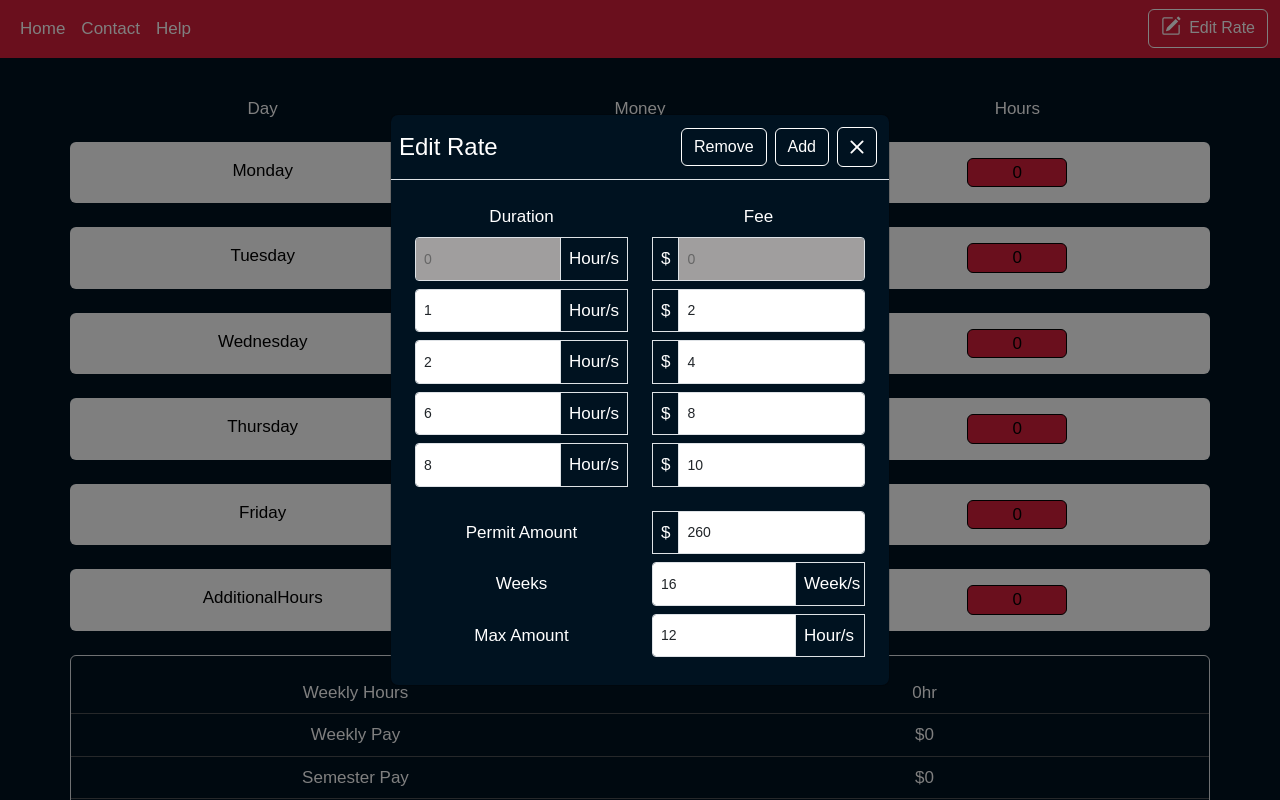
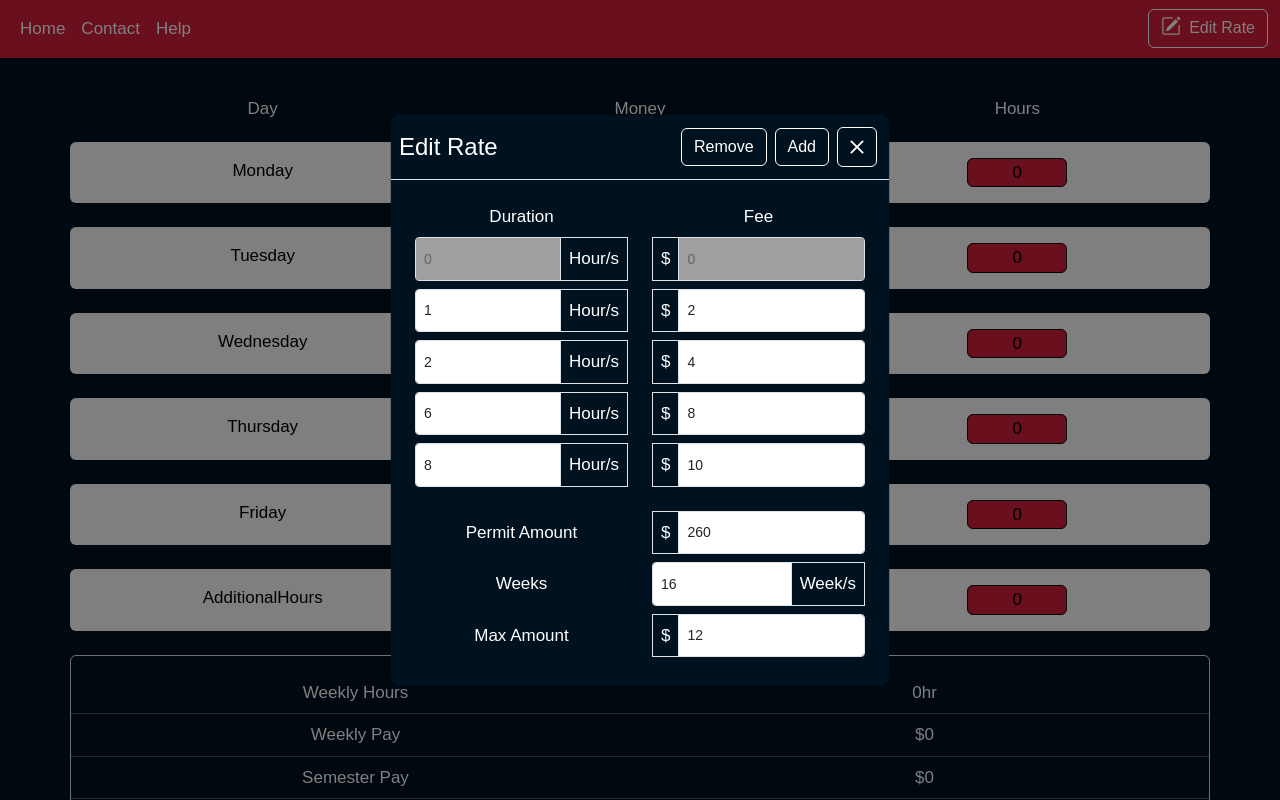
Before and after one commit to JosephBoat404/Parking-Calculator, a React (Create React App) app in the folder my-app/: page / in a window 1280 px wide. Both pictures are taken after a click on the button "Edit Rate". Shown: the top 800 px of the page. Built offline with nearby package versions, Linux system fonts and the light colour scheme.

Commit message:
Clean up code #1

```diff
--- a/my-app/src/App.css
+++ b/my-app/src/App.css
@@ -136,9 +136,7 @@ td.text-center.ct label {
   color: var(--font-color) !important;
 }
 
-.minwidth {
-  width: 70px !important;
-}
+
 
 .custom-navbar-toggler {
   border: 1px solid var(--font-color) !important;
--- a/my-app/src/components/FeeInput.jsx
+++ b/my-app/src/components/FeeInput.jsx
@@ -1,4 +1,3 @@
-import React, { useState } from "react";
 import { Modal } from "react-bootstrap";
 import Closebtn from "../Icons/closebtn.svg";
 
@@ -201,7 +200,7 @@ function FeeInput({
                         id="semesterword"
                       />
                       <label
-                        className="dollarsign p-2  minwidth border"
+                        className="dollarsign p-2 border"
                         htmlFor="semesterword"
                       >
                         Week/s
@@ -216,6 +215,12 @@ function FeeInput({
                   </div>
                   <div className="col">
                     <div className="input-group">
+                      <label
+                        className="dollarsign p-2 border"
+                        htmlFor="hoursign"
+                      >
+                        $
+                      </label>
                       <input
                         type="number"
                         name="maxHour"
@@ -224,12 +229,6 @@ function FeeInput({
                         className="form-control form-control-sm noscroll"
                         id="hoursign"
                       />
-                      <label
-                        className="dollarsign p-2 minwidth border"
-                        htmlFor="hoursign"
-                      >
-                        Hour/s
-                      </label>
                     </div>
                   </div>
                 </div>
--- a/my-app/src/components/ParentComponent.jsx
+++ b/my-app/src/components/ParentComponent.jsx
@@ -90,7 +90,7 @@ function ParentComponent() {
 
   return (
     <>
-      <a id="Home"></a>
+      <div id="Home"></div>
       <Navbar handleShowModal={handleShowModal}  />
 
       <FeeInput
```
